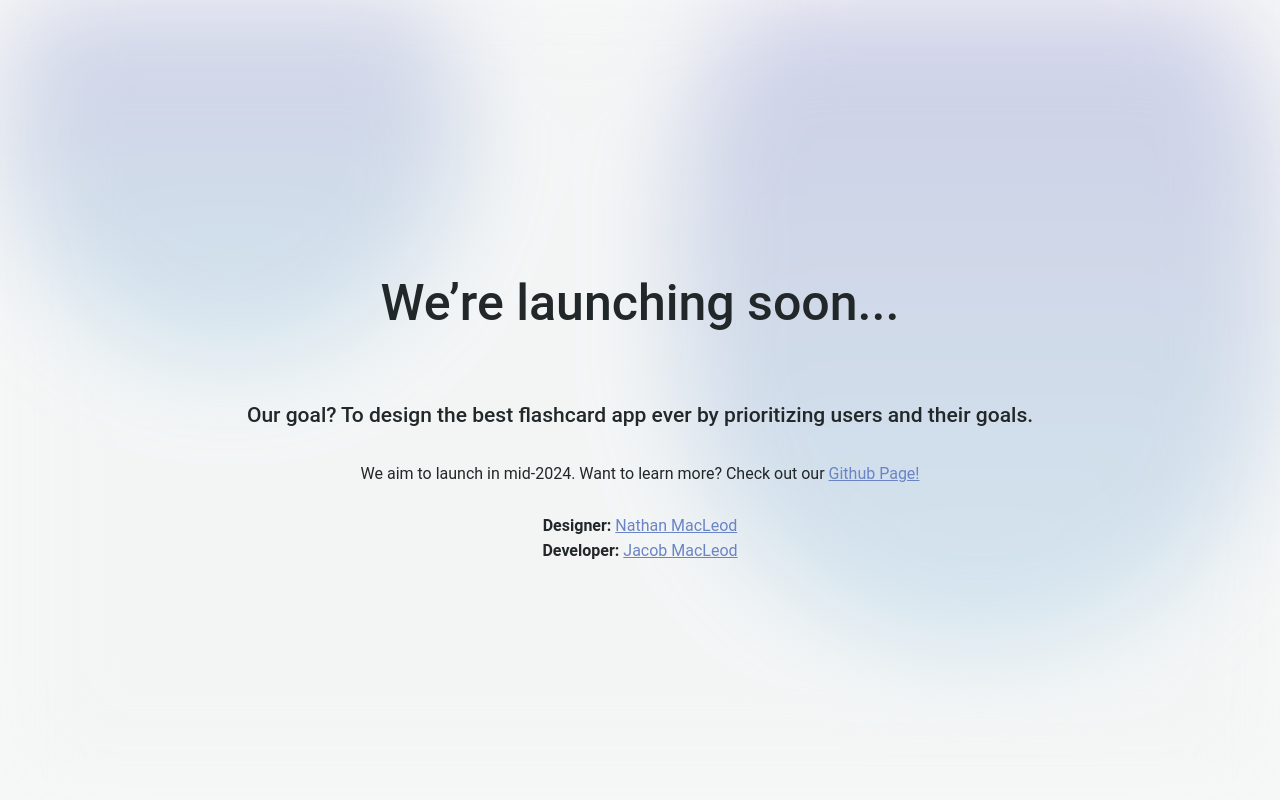
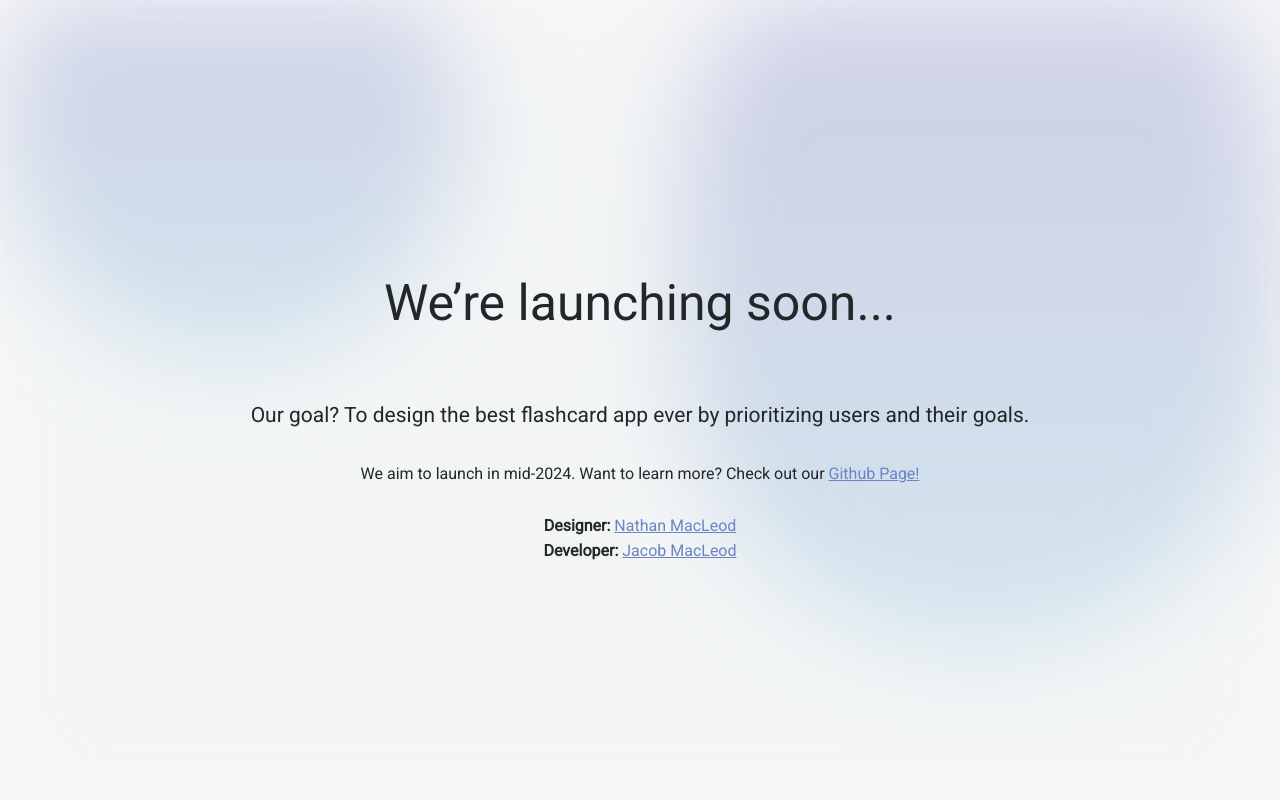
Before and after one commit to jacob-macleod/Dolphin-Flashcard-App, a Flask app: page / in a window 1280 px wide. Run offline with Flask 3, Linux system fonts and the light colour scheme; parts of the project's set-up code (start-up, migrations or seed data) failed here and were passed over.

Commit message:
index.html: implemented Roboto Font

```diff
--- a/templates/index.html
+++ b/templates/index.html
@@ -2,13 +2,16 @@
 <html>
 <head>
     <meta name="viewport" content="width=device-width, initial-scale=1.0">
-    <title>Dolphin</title>
+    <title>Dolphin Flashcards</title>
     <style>
+        @import url('https://fonts.googleapis.com/css2?family=Roboto&display=swap');
+
         body{
             background-color: #F8F8F8;
             width: 100%;
             height: 100%;
             position: relative;
+            font-family: 'Roboto', sans-serif;
         }
 
         body, html {
```
